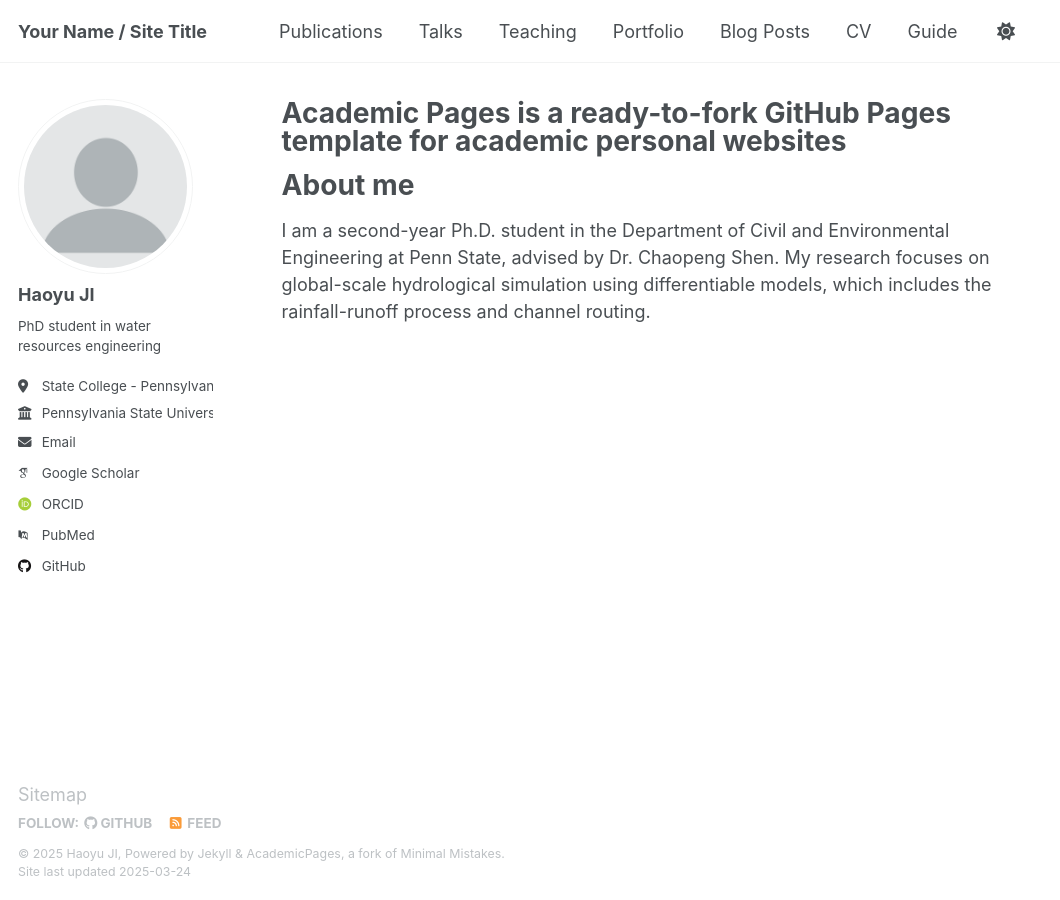
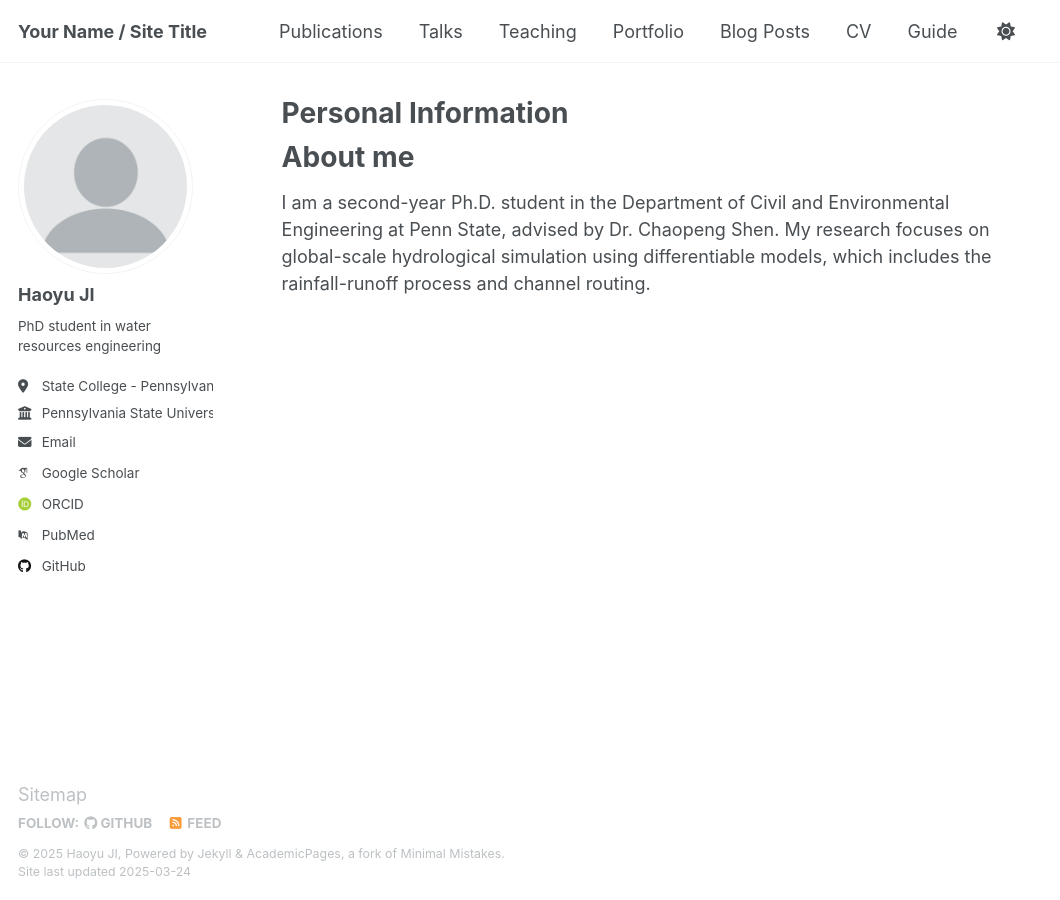
Before and after one commit to hiyuji98/hiyuji.github.io, a Jekyll site: the page built from _pages/about.md, in a window 1280 px wide. Shown: the whole page, without its empty margins (0-1060 px from the left). Built offline with Jekyll 4.4.1, drawn with Linux system fonts in a browser that asks for light colours; some web fonts are replaced.

Commit message:
Update about.md

```diff
--- a/_pages/about.md
+++ b/_pages/about.md
@@ -1,6 +1,6 @@
 ---
 permalink: /
-title: "Academic Pages is a ready-to-fork GitHub Pages template for academic personal websites"
+title: "Personal Information"
 author_profile: true
 redirect_from:
   - /about/
```
